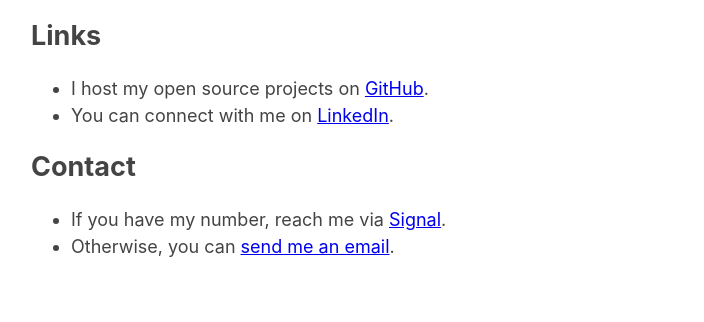
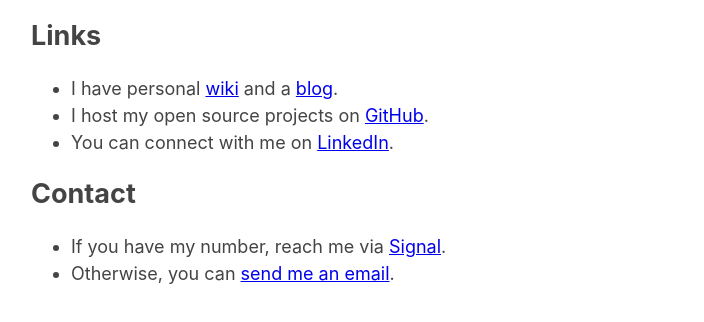
Before and after one commit to krmbzds/landing, a plain HTML site: page index.html in a window 1280 px wide. Shown: the part 388-710 px from the top of the page, without its empty margins (284-988 px from the left). Drawn offline with Linux system fonts and the light colour scheme.

Commit message:
Add personal wiki and blog links

```diff
--- a/index.html
+++ b/index.html
@@ -26,6 +26,11 @@
 
   <ul>
     <li>
+      I have personal <a target="blank" href="https://wiki.kerembozdas.com/">wiki</a>
+      and a <a target="blank" href="https://blog.kerembozdas.com/">blog</a>.
+    </li>
+
+    <li>
       I host my open source projects on <a target="blank" href="https://github.com/krmbzds">GitHub</a>.
     </li>
 
```
